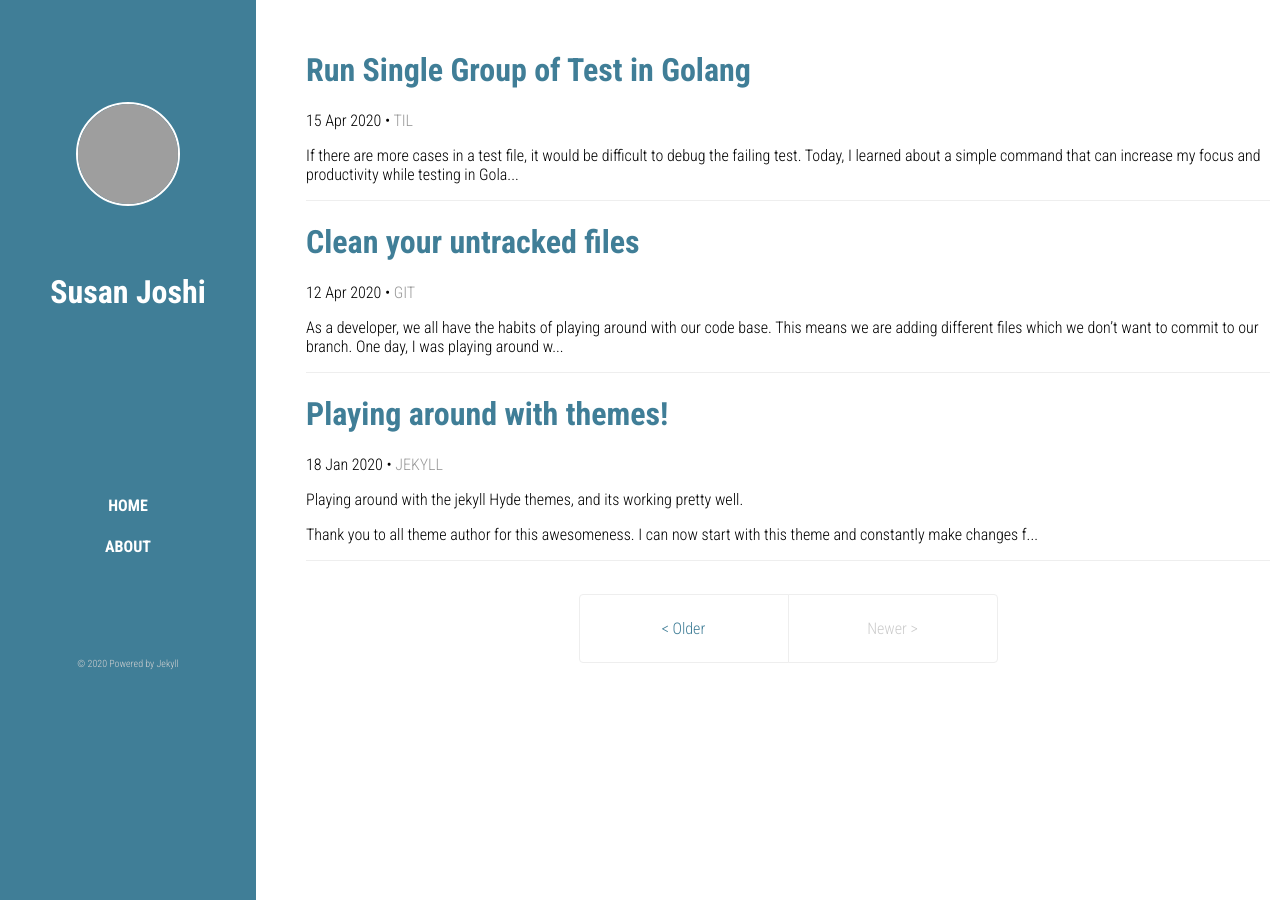
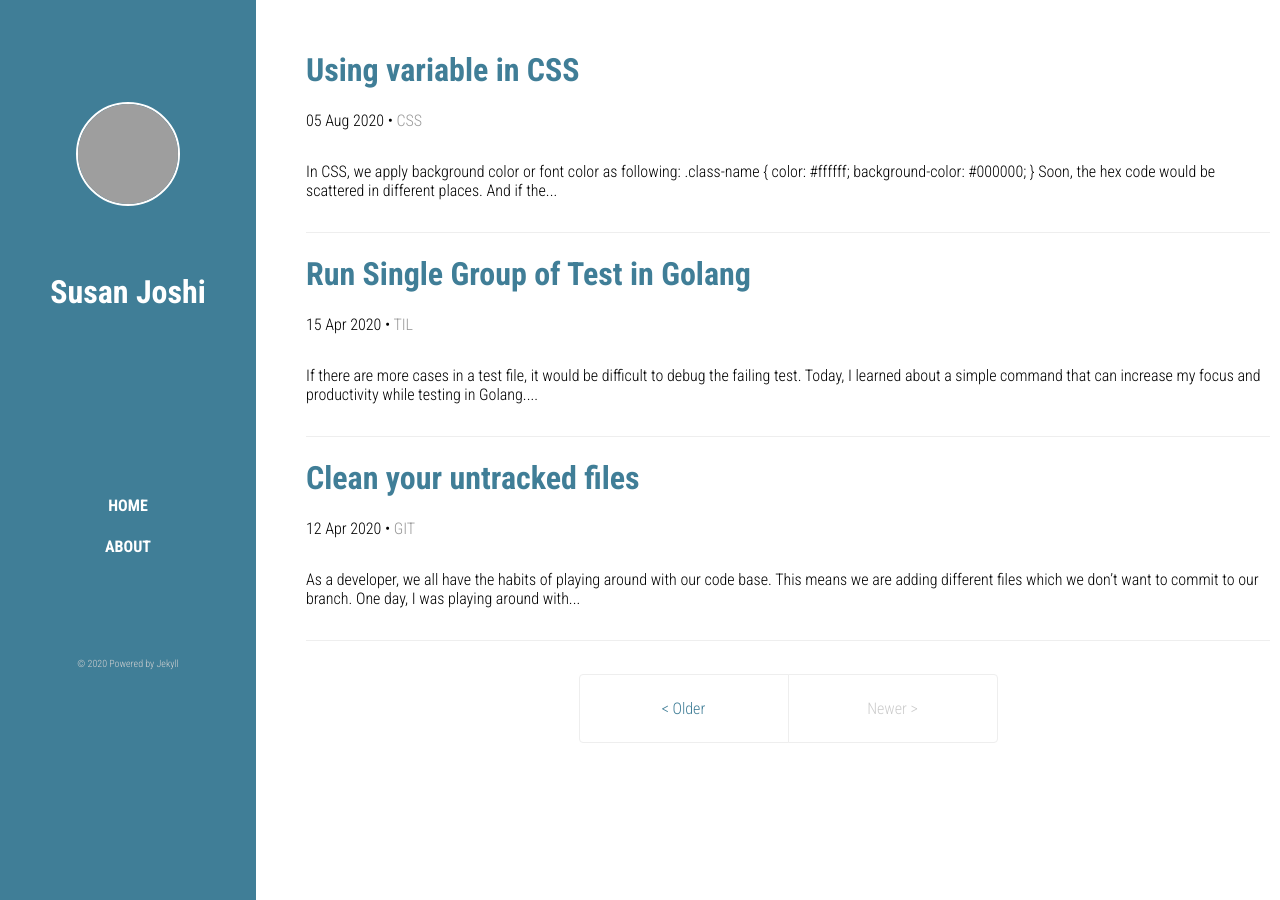
Before and after one commit to josisusan/josisusan.github.io, a Jekyll site: the page built from index.html, in a window 1280 px wide, cut to the strip 0-900 px from the top of the page. Built offline with Jekyll 4.4.1, drawn with Linux system fonts in a browser that asks for light colours; the list of posts is cut into pages by our own code; grey boxes are pictures that could not be loaded.

Commit message:
Add new post on using var in css (#12)
* Add new post on using var in css

Also:
Changes on posts page to make adjustment to excerpts.

* Update 2020-08-05-use-var-css.markdown

Add semi-colon

````diff
--- /dev/null
+++ b/_posts/2020-08-05-use-var-css.markdown
@@ -0,0 +1,34 @@
+---
+layout: post
+title: "Using variable in CSS"
+date: 2020-08-05 18:07:30 +0545
+tags: [css, TIL]
+categories: [css]
+---
+
+In CSS, we apply background color or font color as following:
+
+```css
+.class-name {
+  color: #ffffff;
+  background-color: #000000;
+}
+```
+
+Soon, the hex code would be scattered in different places. And if the hex code needs to change, then we have to adjust to so many different places. But, there is a simpler method that I learned today using `var` to declare the variable in the CSS.
+
+```css
+:root {
+  --myThemeColor: #ffffff;
+}
+
+.class-name {
+  color: var(--myThemeColor, blue);
+}
+```
+
+To use `var`, we have to define a variable with a prefix(`--`) in the root selector. And use the var method as mentioned above. The second option is the fallback option if we have not defined the variable in the root selector.
+
+
+Reference:
+[W3Schools](https://www.w3schools.com/css/css3_variables.asp)
--- a/css/custom.css
+++ b/css/custom.css
@@ -113,6 +113,10 @@ hr {
   margin-left: 40px;
   padding-left: 10px;
   padding-right: 10px;
+}
+
+.post-content-exerpt {
+  margin: 2rem 0;
 }
 
 .post-title a {
--- a/index.html
+++ b/index.html
@@ -14,7 +14,9 @@ title: Home
 
     <span class="post-date">{{ post.date | date_to_string }}</span> • <a class="post-tags-index" href="#">{{ post.tags | first | strip | upcase }} </a>
 
-    {{ post.content | truncate: 200 }}
+    <div class="post-content-exerpt">
+      {{ post.content | strip_html | truncate: 200 }}
+    </div>
   </div>
   <hr>
   {% endfor %}
````
